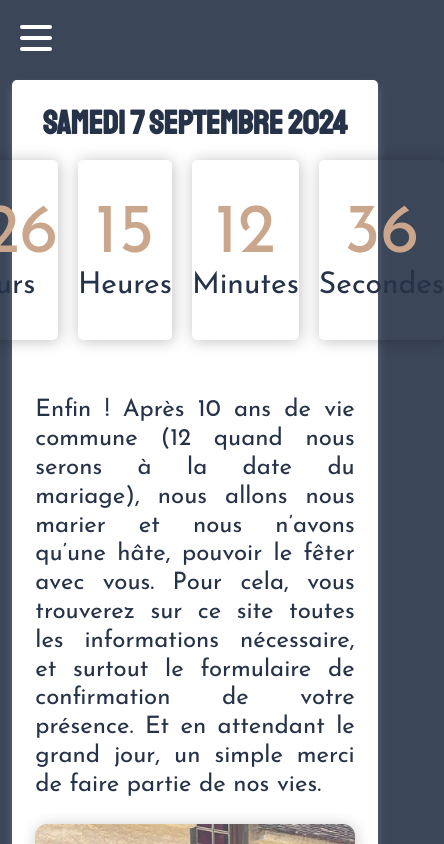
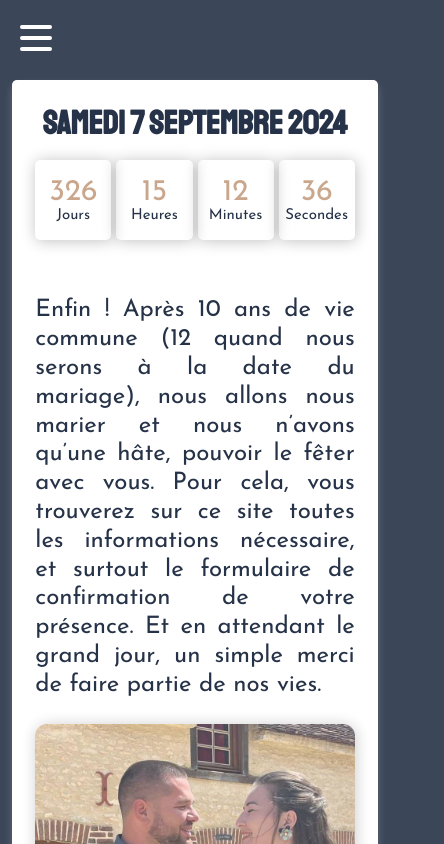
Before and after one commit to tatiana-sthl/wedding, a Next.js app: page / in a window 390 px wide. Shown: the top 844 px of the page, 444 px wide, since content can reach past the window. Built offline with nearby package versions, Linux system fonts and the light colour scheme.

Commit message:
add responsive about countdown

```diff
--- a/src/app/page.module.css
+++ b/src/app/page.module.css
@@ -496,4 +496,24 @@
     height: 55vw;
   }
 
+  .countdown{
+    gap: 5px;
+  }
+
+  .countdown div{
+    width: 80px;
+    height: 80px;
+  }
+
+  .textCountdown {
+    color: #263248;
+    font-size: 15px;
+  }
+
+  .number {
+    font-weight: 500;
+    font-size: 30px;
+    color: #CAA78C!important;
+  }
+
 }
```
